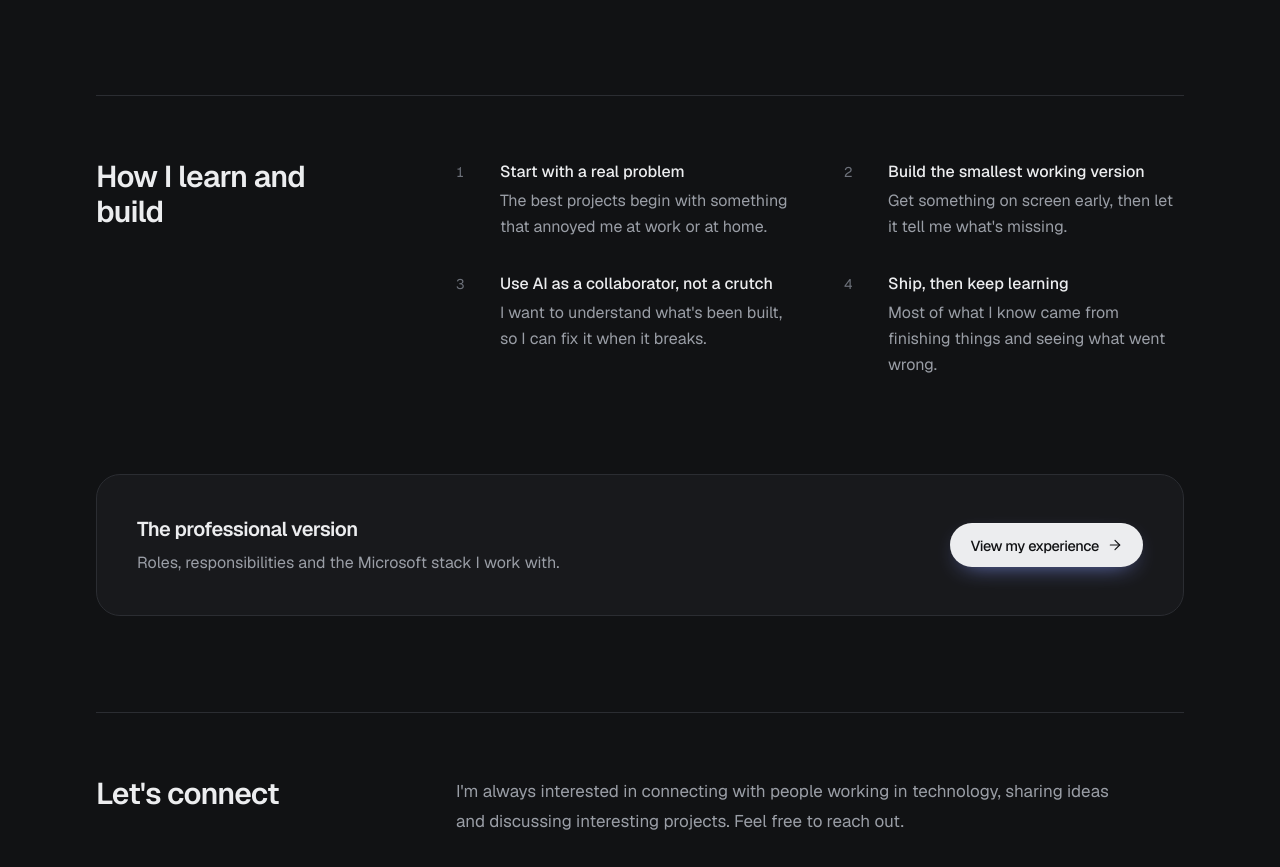
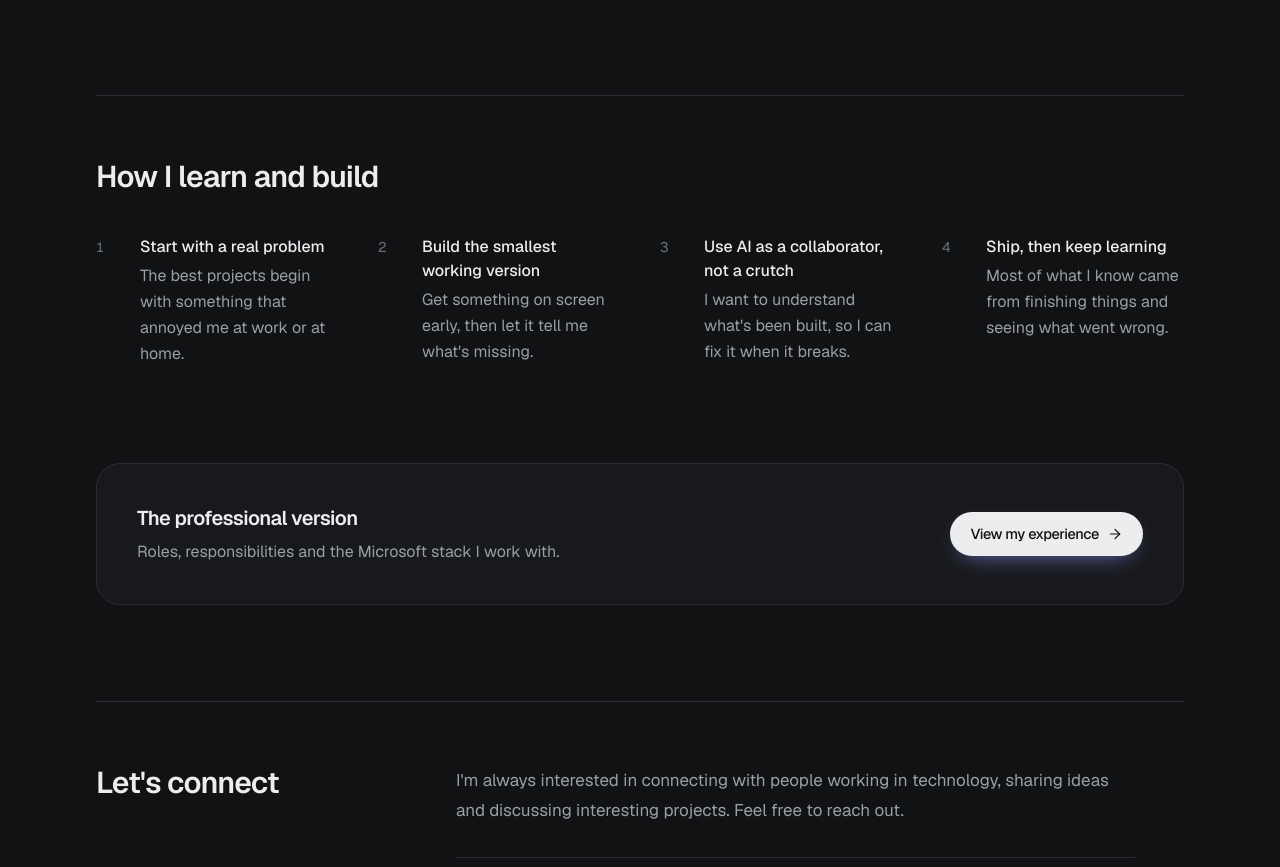
Before and after one commit to judemendez-dev/dev-portoflio, a Next.js app: page /about in a window 1280 px wide. Shown: the part 2046-2913 px from the top of the page. Built offline with nearby package versions, Linux system fonts and the light colour scheme.

Commit message:
Update page.tsx

```diff
--- a/src/app/about/page.tsx
+++ b/src/app/about/page.tsx
@@ -116,7 +116,7 @@ export default function AboutPage() {
       </div>
 
       {/* Story */}
-      <section aria-labelledby="story" className="mt-12 grid gap-10 border-t border-line pt-12 lg:mt-16 lg:grid-cols-[280px_1fr] lg:gap-20 lg:pt-16">
+      <section aria-labelledby="story" className="mt-12 grid grid-cols-1 gap-10 border-t border-line pt-12 lg:mt-16 lg:grid-cols-[280px_1fr] lg:gap-20 lg:pt-16">
         <div className="lg:sticky lg:top-24 lg:self-start">
           <Reveal>
             <h2 id="story" className="text-heading font-semibold">
@@ -199,14 +199,14 @@ export default function AboutPage() {
       </section>
 
       {/* Approach */}
-      <section className="mt-24 grid gap-10 border-t border-line pt-16 lg:grid-cols-[280px_1fr] lg:gap-20">
-        <Reveal className="lg:sticky lg:top-24 lg:self-start">
+      <section aria-labelledby="approach" className="mt-24 border-t border-line pt-16">
+        <Reveal>
           <h2 id="approach" className="text-heading font-semibold">
             How I learn and build
           </h2>
         </Reveal>
-        <Reveal as="div" delay={1}>
-          <ol className="grid gap-x-12 gap-y-8 sm:grid-cols-2">
+        <Reveal as="div" delay={1} className="mt-10">
+          <ol className="grid gap-x-10 gap-y-8 sm:grid-cols-2 lg:grid-cols-4">
             {[
               ["Start with a real problem", "The best projects begin with something that annoyed me at work or at home."],
               ["Build the smallest working version", "Get something on screen early, then let it tell me what's missing."],
@@ -236,7 +236,7 @@ export default function AboutPage() {
       </Reveal>
 
       {/* Contact */}
-      <section aria-labelledby="connect" className="mt-24 grid gap-10 border-t border-line pt-16 lg:grid-cols-[280px_1fr] lg:gap-20">
+      <section aria-labelledby="connect" className="mt-24 grid grid-cols-1 gap-10 border-t border-line pt-16 lg:grid-cols-[280px_1fr] lg:gap-20">
         <Reveal className="lg:sticky lg:top-24 lg:self-start">
           <h2 id="connect" className="text-heading font-semibold">
             Let&apos;s connect
```
